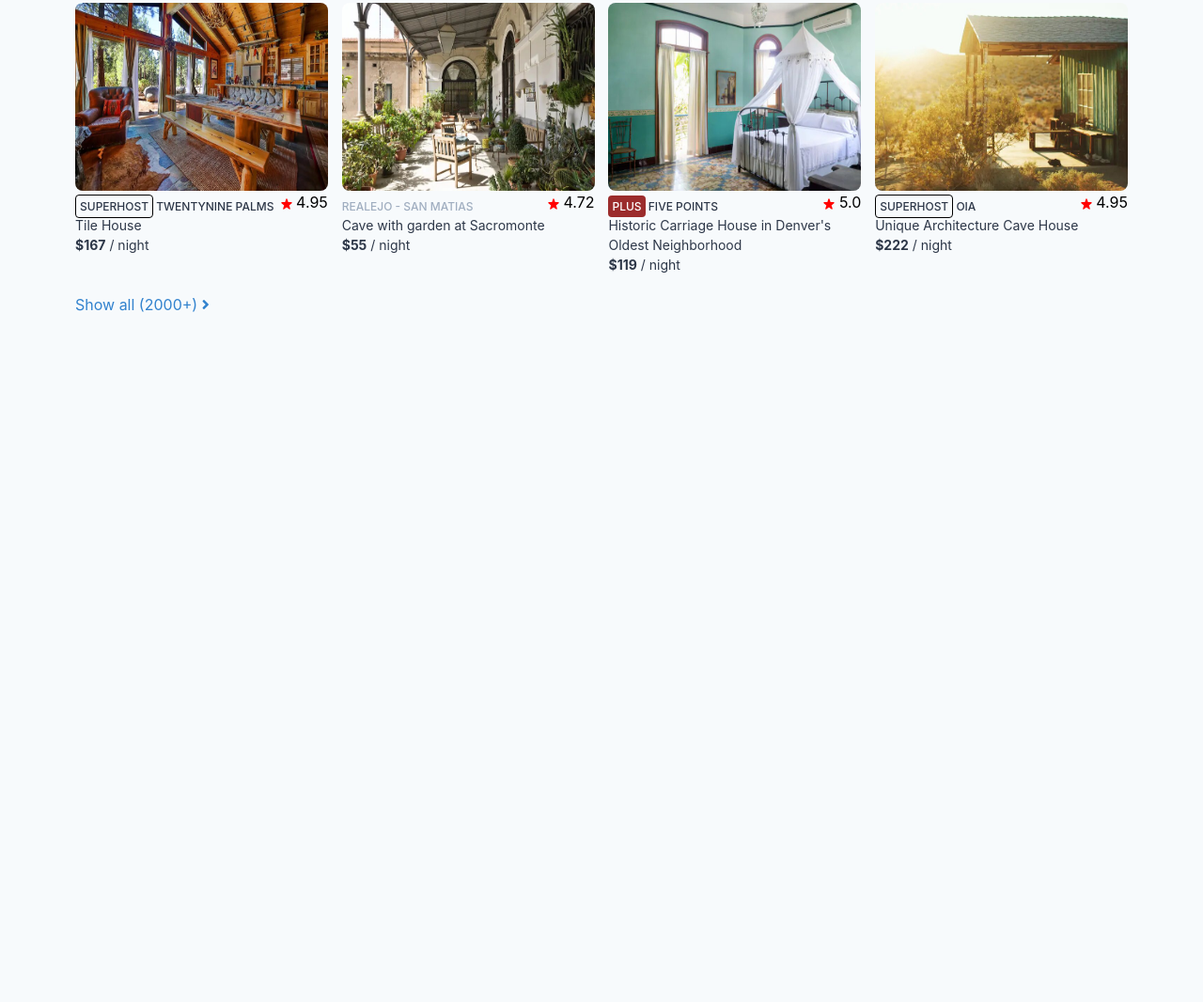
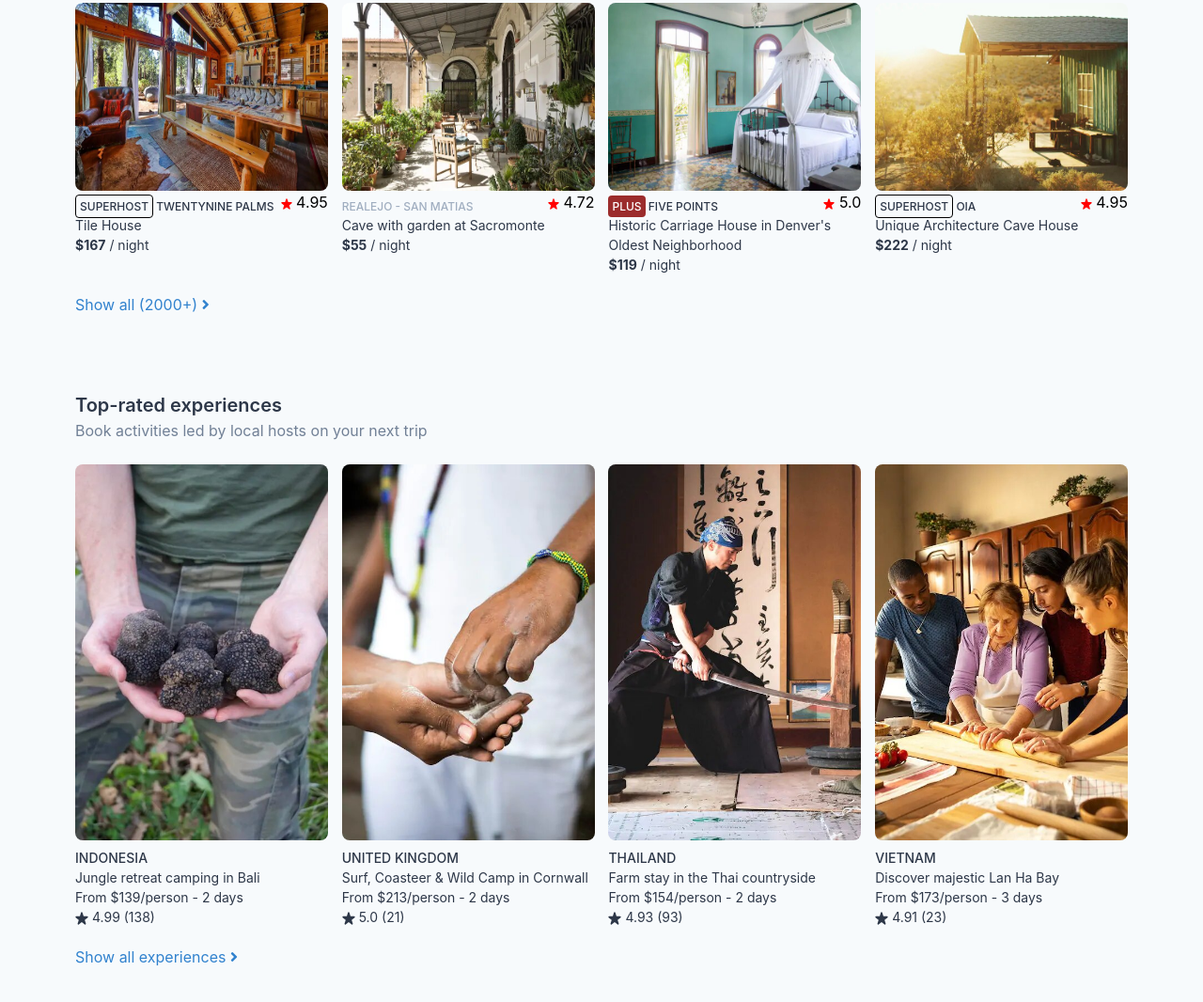
Before and after one commit to weezykon/airbnb-css, a website: page public/index.html in a window 1280 px wide. Shown: the part 2569-3635 px from the top of the page at 94% size. Before the commit the page ends 2985 px from the top, so only its background shows below. Drawn offline with Linux system fonts and the light colour scheme.

Commit message:
experiences

```diff
--- a/public/index.html
+++ b/public/index.html
@@ -251,6 +251,42 @@
         </div>
         <a class="text-base whitespace-normal tracking-normal leading-normal font-normal antialiased text-blue-600 hover:underline" href="#">Show all (2000+)  <i class="fa fa-angle-right"></i></a>
     </section>
+    <!-- Airbnb plus -->
+    <section class="relative px-5 my-20 lg:px-20">
+        <h2 class="block text-xl whitespace-normal tracking-normal leading-normal font-semibold antialiased text-gray-800">Top-rated experiences</h2>
+        <p class="block text-base whitespace-normal tracking-normal leading-normal font-normal antialiased text-gray-600 mb-6">Book activities led by local hosts on your next trip</p>
+        <div class="flex flex-wrap lg:flex justify-between">
+            <div class="pb-5 lg:flex flex-col w-48 md:w-30 lg:w-24 h-auto rounded-lg">
+                <img src="assets/images/e1d37f1a-0edc-4a31-a518-f7da8b2ea630.jpg" class="h-screen-40 lg:h-screen-50 w-full rounded-lg " alt="">
+                <p class="text-sm antialiased font-medium leading-normal whitespace-normal text-gray-800 uppercase mt-2">Indonesia</p>
+                <p class="text-sm antialiased font-normal leading-normal whitespace-normal text-gray-800">Jungle retreat camping in Bali</p>
+                <p class="text-sm antialiased font-normal leading-normal whitespace-normal text-gray-800">From $139/person - 2 days</p>
+                <p class="text-sm antialiased font-normal leading-normal whitespace-normal text-gray-800"><svg viewBox="0 0 1000 1000" role="presentation" aria-hidden="true" focusable="false" style="height: 1em; width: 1em; fill: currentcolor; display:inline-block;"><path d="M972 380c9 28 2 50-20 67L725 619l87 280c11 39-18 75-54 75-12 0-23-4-33-12L499 790 273 962a58 58 0 0 1-78-12 50 50 0 0 1-8-51l86-278L46 447c-21-17-28-39-19-67 8-24 29-40 52-40h280l87-279c7-23 28-39 52-39 25 0 47 17 54 41l87 277h280c24 0 45 16 53 40z"></path></svg> 4.99 (138)</p>
+            </div>
+            <div class="pb-5 lg:flex flex-col w-48 md:w-30 lg:w-24 h-auto rounded-lg">
+                <img src="assets/images/c0ed26f6-46ec-43b6-870e-ebb535a44db2.jpg" class="h-screen-40 lg:h-screen-50 w-full rounded-lg " alt="">
+                <p class="text-sm antialiased font-medium leading-normal whitespace-normal text-gray-800 uppercase mt-2">United Kingdom</p>
+                <p class="text-sm antialiased font-normal leading-normal whitespace-normal text-gray-800">Surf, Coasteer & Wild Camp in Cornwall</p>
+                <p class="text-sm antialiased font-normal leading-normal whitespace-normal text-gray-800">From $213/person - 2 days</p>
+                <p class="text-sm antialiased font-normal leading-normal whitespace-normal text-gray-800"><svg viewBox="0 0 1000 1000" role="presentation" aria-hidden="true" focusable="false" style="height: 1em; width: 1em; fill: currentcolor; display:inline-block;"><path d="M972 380c9 28 2 50-20 67L725 619l87 280c11 39-18 75-54 75-12 0-23-4-33-12L499 790 273 962a58 58 0 0 1-78-12 50 50 0 0 1-8-51l86-278L46 447c-21-17-28-39-19-67 8-24 29-40 52-40h280l87-279c7-23 28-39 52-39 25 0 47 17 54 41l87 277h280c24 0 45 16 53 40z"></path></svg> 5.0 (21)</p>
+            </div>
+            <div class="pb-5 lg:flex flex-col w-48 md:w-30 lg:w-24 h-auto rounded-lg">
+                <img src="assets/images/2f690952-a2e3-47bc-8736-b98ec3ba60c4.jpg" class="h-screen-40 lg:h-screen-50 w-full rounded-lg " alt="">
+                <p class="text-sm antialiased font-medium leading-normal whitespace-normal text-gray-800 uppercase mt-2">Thailand</p>
+                <p class="text-sm antialiased font-normal leading-normal whitespace-normal text-gray-800">Farm stay in the Thai countryside</p>
+                <p class="text-sm antialiased font-normal leading-normal whitespace-normal text-gray-800">From $154/person - 2 days</p>
+                <p class="text-sm antialiased font-normal leading-normal whitespace-normal text-gray-800"><svg viewBox="0 0 1000 1000" role="presentation" aria-hidden="true" focusable="false" style="height: 1em; width: 1em; fill: currentcolor; display:inline-block;"><path d="M972 380c9 28 2 50-20 67L725 619l87 280c11 39-18 75-54 75-12 0-23-4-33-12L499 790 273 962a58 58 0 0 1-78-12 50 50 0 0 1-8-51l86-278L46 447c-21-17-28-39-19-67 8-24 29-40 52-40h280l87-279c7-23 28-39 52-39 25 0 47 17 54 41l87 277h280c24 0 45 16 53 40z"></path></svg> 4.93 (93)</p>
+            </div>
+            <div class="pb-5 lg:flex flex-col w-48 md:hidden lg:w-24 h-auto rounded-lg">
+                <img src="assets/images/41af8914-1ddc-49d9-a3bc-b4ad16e841eb.jpg" class="h-screen-40 lg:h-screen-50 w-full rounded-lg " alt="">
+                <p class="text-sm antialiased font-medium leading-normal whitespace-normal text-gray-800 uppercase mt-2">Vietnam</p>
+                <p class="text-sm antialiased font-normal leading-normal whitespace-normal text-gray-800">Discover majestic Lan Ha Bay</p>
+                <p class="text-sm antialiased font-normal leading-normal whitespace-normal text-gray-800">From $173/person - 3 days</p>
+                <p class="text-sm antialiased font-normal leading-normal whitespace-normal text-gray-800"><svg viewBox="0 0 1000 1000" role="presentation" aria-hidden="true" focusable="false" style="height: 1em; width: 1em; fill: currentcolor; display:inline-block;"><path d="M972 380c9 28 2 50-20 67L725 619l87 280c11 39-18 75-54 75-12 0-23-4-33-12L499 790 273 962a58 58 0 0 1-78-12 50 50 0 0 1-8-51l86-278L46 447c-21-17-28-39-19-67 8-24 29-40 52-40h280l87-279c7-23 28-39 52-39 25 0 47 17 54 41l87 277h280c24 0 45 16 53 40z"></path></svg> 4.91 (23)</p>
+            </div>
+        </div>
+        <a class="text-base whitespace-normal tracking-normal leading-normal font-normal antialiased text-blue-600 hover:underline" href="#">Show all experiences  <i class="fa fa-angle-right"></i></a>
+    </section>
 </body>
     <script src="assets/js/main.js"></script>
 </html>
--- a/tailwind.config.js
+++ b/tailwind.config.js
@@ -14,6 +14,7 @@ module.exports = {
       },
       width: {
         '24': '24%',
+        '28': '28%',
         '30': '30%',
         '60': '60%',
         '90': '90%',
```
Also changed, not shown: public/assets/css/style.css, public/assets/images/2f690952-a2e3-47bc-8736-b98ec3ba60c4.jpg (added), public/assets/images/41af8914-1ddc-49d9-a3bc-b4ad16e841eb.jpg (added), public/assets/images/c0ed26f6-46ec-43b6-870e-ebb535a44db2.jpg (added), public/assets/images/e1d37f1a-0edc-4a31-a518-f7da8b2ea630.jpg (added).
